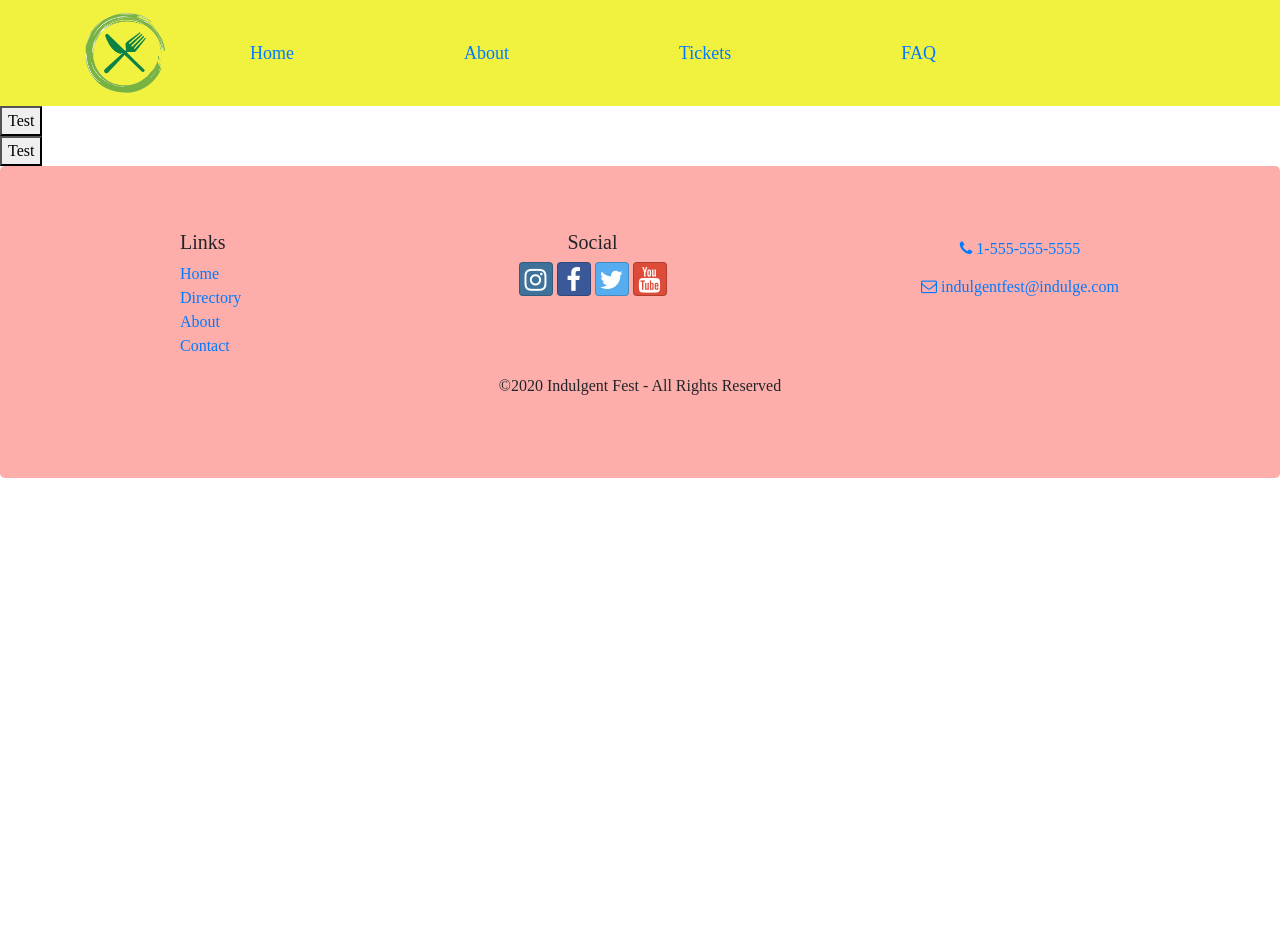
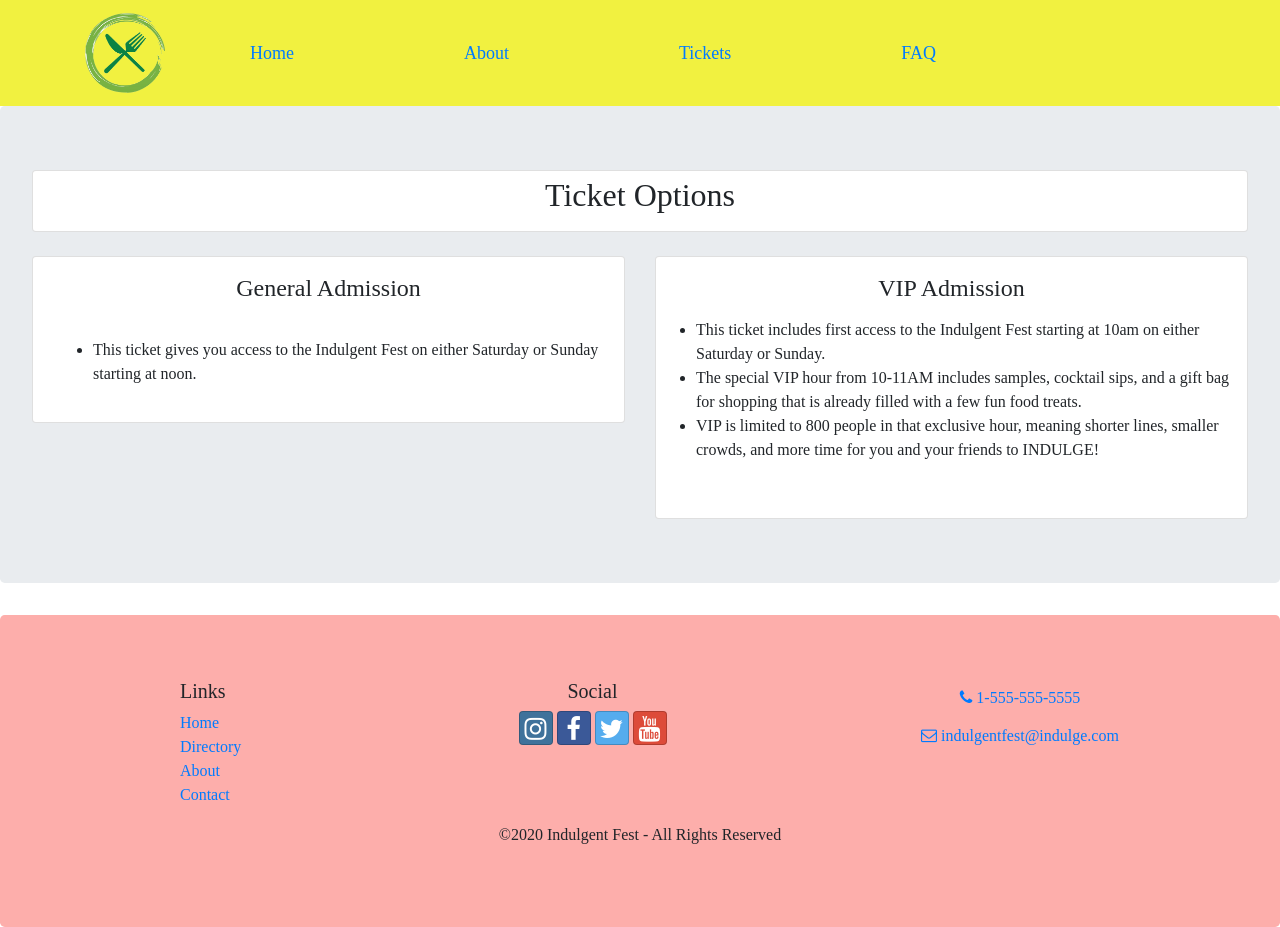
Before and after one commit to courtneyyatteau/portfolio-project-react, a React (Create React App) app: page /tickets in a window 1280 px wide. Before the commit the page ends 800 px from the top, so only its background shows below. Built offline with nearby package versions, Linux system fonts and the light colour scheme.

Commit message:
FAQs Setup

```diff
--- a/package.json
+++ b/package.json
@@ -1,4 +1,5 @@
 {
+  "homepage": "https://courtneyyatteau.github.io/portfolio-project-react/",
   "name": "portfolio-project-react",
   "version": "0.1.0",
   "private": true,
--- a/src/App.css
+++ b/src/App.css
@@ -82,3 +82,14 @@ h2, p {
 .navItems {
   position: relative;
 }
+
+.TicketsTitle {
+  text-align: center;
+  font-size: x-large;
+  padding-top: 10pt;
+}
+
+.ticket-head{
+  text-align: center;
+  font-size: xx-large;
+}
--- a/src/Components/Faq.js
+++ b/src/Components/Faq.js
@@ -1,56 +1,69 @@
 import React from 'react';
-import { Button, UncontrolledPopover, PopoverHeader, PopoverBody } from 'reactstrap';
+import { Button, UncontrolledPopover, PopoverHeader, PopoverBody} from 'reactstrap';
 import Footer from './Footer';
-import { Accordion } from 'react-bootstrap';
+import { Accordion, Card } from 'react-bootstrap';
 
 const Faq = (props) => {
   return (
     <React.Fragment>
-      <div>
-        <br />
-        <Button className="btn" id="PopoverLegacy1" type="button" color="danger">When and where is this event?</Button>
-        <UncontrolledPopover trigger="legacy" placement="bottom" target="PopoverLegacy1">
-          <PopoverHeader>Location and Time</PopoverHeader>
-          <PopoverBody>
-          This event takes place in Fake City, Fake State at the Fake Plaza on Fake Street. The event will be on Saturday, FakeMonth 10th from noon-6pm. </PopoverBody>
-        </UncontrolledPopover>
-        {' '}
-        <br />
-        <br />
-        <Button className="btn" id="PopoverLegacy2" type="button" color="danger">What do I get for the price of admission?</Button>
-        <UncontrolledPopover trigger="focus" placement="bottom" target="PopoverLegacy2">
-          <PopoverHeader>Admission Perks</PopoverHeader>
-          <PopoverBody>Admission gets you entrance into our indulgent marketplace, where you will have access to various samples, foods, and beverages, plus you will be able to purchase a wonderful selection of products from our 50+ vendors.</PopoverBody>
-        </UncontrolledPopover>
-        {' '}
-        <br />
-        <br />
-        <Button className="btn" id="PopoverLegacy3" type="button" color="danger">Is there parking available at the event?</Button>
+      <Accordion>
+        <Card>
+          <Card.Header>
+            <Accordion.Toggle as={Button} variant="link" eventKey="0">When and where is this event?</Accordion.Toggle>
+          </Card.Header>
 
-        <UncontrolledPopover trigger="legacy" placement="bottom" target="PopoverLegacy3">
-          <PopoverHeader>Parking</PopoverHeader>
-          <PopoverBody>Yes! There are two parking garages withing 0.2 miles from Fake Plaza. One is just off of Faker Street and the other is just off of West Fake Drive.</PopoverBody>
-        </UncontrolledPopover>
-        {' '}
-        <br />
-        <br />
-        <Button className="btn" id="PopoverLegacy4" type="button" color="danger">Will tickets be sold at the door?</Button>
+          <Accordion.Collapse eventKey="0">
+            <Card.Body>This event takes place in Fake City, Fake State at the Fake Plaza on Fake Street. The event will be on Saturday, FakeMonth 10th from noon-6pm.</Card.Body>
+          </Accordion.Collapse>
 
-        <UncontrolledPopover trigger="legacy" placement="bottom" target="PopoverLegacy4">
-          <PopoverHeader>Ticket Sales</PopoverHeader>
-          <PopoverBody>Yes, but they will be on a limited first come first serve basis. There is a limited amount of tickets sold day-of to make the experience pleasurable for all attendees. It's recommended you purchase tickets ahead of time online.</PopoverBody>
-        </UncontrolledPopover>
-        {' '}
-        <br />
-        <br />
-        <Button className="btn" id="PopoverLegacy5" type="button" color="danger">Are children welcome to this event?</Button>
+        </Card>
 
-        <UncontrolledPopover trigger="legacy" placement="bottom" target="PopoverLegacy5">
-          <PopoverHeader>Children</PopoverHeader>
-          <PopoverBody>Yes. Children under the age of 10 are free!</PopoverBody>
-        </UncontrolledPopover>
-      </div>
-      <Footer />
+        <Card>
+          <Card.Header>
+            <Accordion.Toggle as={Button} variant="link" eventKey="1">What do I get for the price of admission?</Accordion.Toggle>
+          </Card.Header>
+
+          <Accordion.Collapse eventKey="1">
+            <Card.Body>Admission gets you entrance into our indulgent marketplace, where you will have access to various samples, foods, and beverages, plus you will be able to purchase a wonderful selection of products from our 50+ vendors.</Card.Body>
+          </Accordion.Collapse>
+
+        </Card>
+
+        <Card>
+          <Card.Header>
+            <Accordion.Toggle as={Button} variant="link" eventKey="2">Is there parking available at the event?</Accordion.Toggle>
+          </Card.Header>
+
+          <Accordion.Collapse eventKey="2">
+            <Card.Body>Yes! There are two parking garages withing 0.2 miles from Fake Plaza. One is just off of Faker Street and the other is just off of West Fake Drive.</Card.Body>
+          </Accordion.Collapse>
+
+        </Card>
+
+        <Card>
+          <Card.Header>
+            <Accordion.Toggle as={Button} variant="link" eventKey="3">Will tickets be sold at the door?</Accordion.Toggle>
+          </Card.Header>
+
+          <Accordion.Collapse eventKey="3">
+            <Card.Body>Yes, but they will be on a limited first come first serve basis. There is a limited amount of tickets sold day-of to make the experience pleasurable for all attendees. It's recommended you purchase tickets ahead of time online.</Card.Body>
+          </Accordion.Collapse>
+
+        </Card>
+
+        <Card>
+          <Card.Header>
+            <Accordion.Toggle as={Button} variant="link" eventKey="4">Are children welcome to this event?</Accordion.Toggle>
+          </Card.Header>
+
+          <Accordion.Collapse eventKey="4">
+            <Card.Body>Yes. Children under the age of 10 are free!</Card.Body>
+          </Accordion.Collapse>
+
+        </Card>
+
+      </Accordion>
+            <Footer />
     </React.Fragment>
   );
 }
--- a/src/Components/Tickets.js
+++ b/src/Components/Tickets.js
@@ -1,6 +1,6 @@
 import React, { Component } from 'react';
 import { render } from 'react-dom';
-import { UncontrolledCollapse } from 'reactstrap';
+import { Jumbotron, UncontrolledCollapse, Card, CardImg, CardText, CardBody, CardTitle} from 'reactstrap';
 import Footer from './Footer';
 
 
@@ -15,17 +15,46 @@ class Tickets extends Component {
   render() {
     return (
       <React.Fragment>
-        <div>
-          <button id="test">Test</button>
-          <UncontrolledCollapse toggler={"#test"}>
-            Code here
-          </UncontrolledCollapse>
+        <Jumbotron>
+          <div>
+            <Card>
+              <CardTitle className="ticket-head">Ticket Options</CardTitle>
+            </Card>
+          </div>
+
           <br />
-          <button id="test2">Test</button>
-          <UncontrolledCollapse toggler={"#test2"}>
-            Code here
-          </UncontrolledCollapse>
-        </div>
+          <div className="row">
+            <div className="col-md-6">
+            <Card>
+              <CardTitle className="TicketsTitle">General Admission</CardTitle>
+              <CardBody>
+                <ul>
+                  <li>
+                     This ticket gives you access to the Indulgent Fest on either Saturday or Sunday starting at noon.
+                  </li>
+                </ul>
+              </CardBody>
+            </Card>
+            </div>
+            <div className="col-md-6">
+            <Card>
+              <CardTitle className="TicketsTitle">VIP Admission</CardTitle>
+              <ul>
+                <li>
+                  This ticket includes first access to the Indulgent Fest starting at 10am on either Saturday or Sunday.
+                </li>
+                <li>
+                  The special VIP hour from 10-11AM includes samples, cocktail sips, and a gift bag for shopping that is already filled with a few fun food treats.
+                </li>
+                <li>
+                  VIP is limited to 800 people in that exclusive hour, meaning shorter lines, smaller crowds, and more time for you and your friends to INDULGE!
+                </li>
+              </ul>
+              <CardBody></CardBody>
+            </Card>
+            </div>
+          </div>
+        </Jumbotron>
         <Footer />
       </React.Fragment>
     );
```
